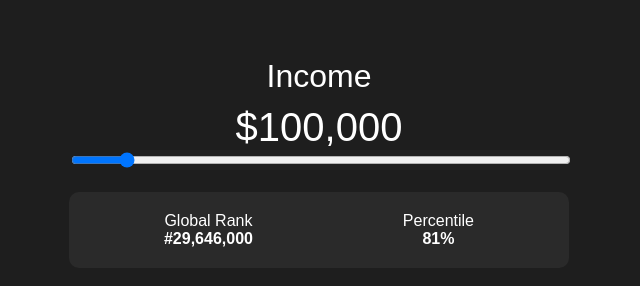
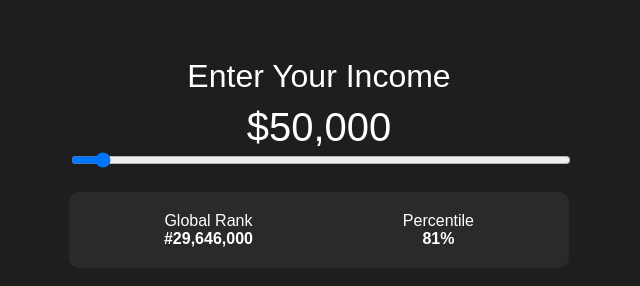
Before and after one commit to HW91/PercentileSlider, a plain HTML site: page index.html in a window 1280 px wide. Shown: the whole page, without its empty margins (321-961 px from the left). Drawn offline with Linux system fonts and the light colour scheme.

Commit message:
Update index.html

```diff
--- a/index.html
+++ b/index.html
@@ -47,11 +47,11 @@
   </style>
 </head>
 <body>
-  <div class="income-header">Income</div>
-  <div class="income-value" id="incomeDisplay">$100,000</div>
+  <div class="income-header">Enter Your Income</div>
+  <div class="income-value" id="incomeDisplay">$50,000</div>
 
   <div class="slider-container">
-    <input type="range" min="0" max="1000000" value="100000" step="1000" id="incomeSlider" />
+    <input type="range" min="0" max="1000000" value="50000" step="1000" id="incomeSlider" />
     <div class="box">
       <div class="item">
         <div>Global Rank</div>
```
